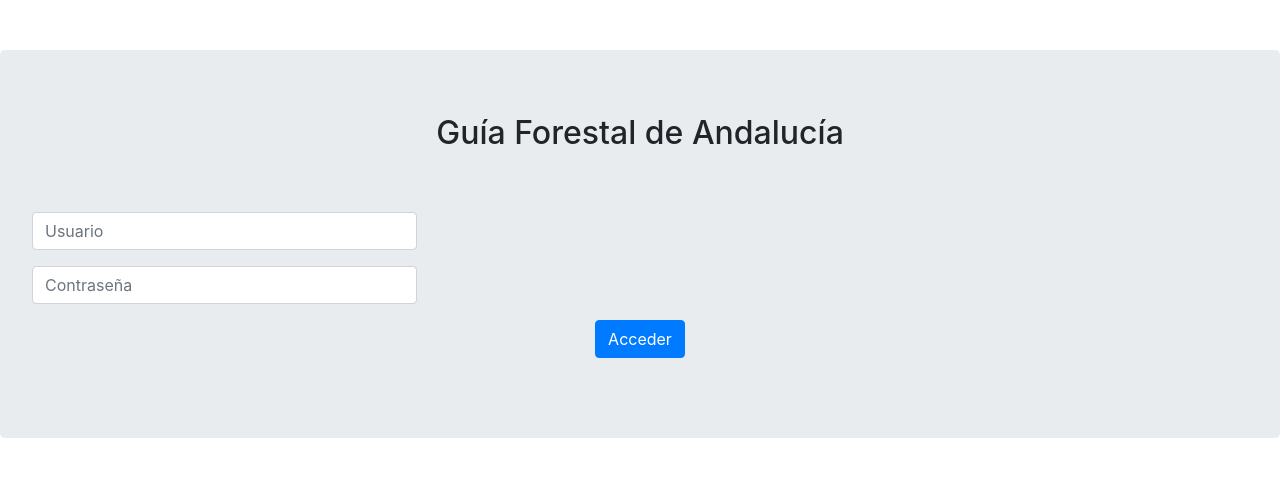
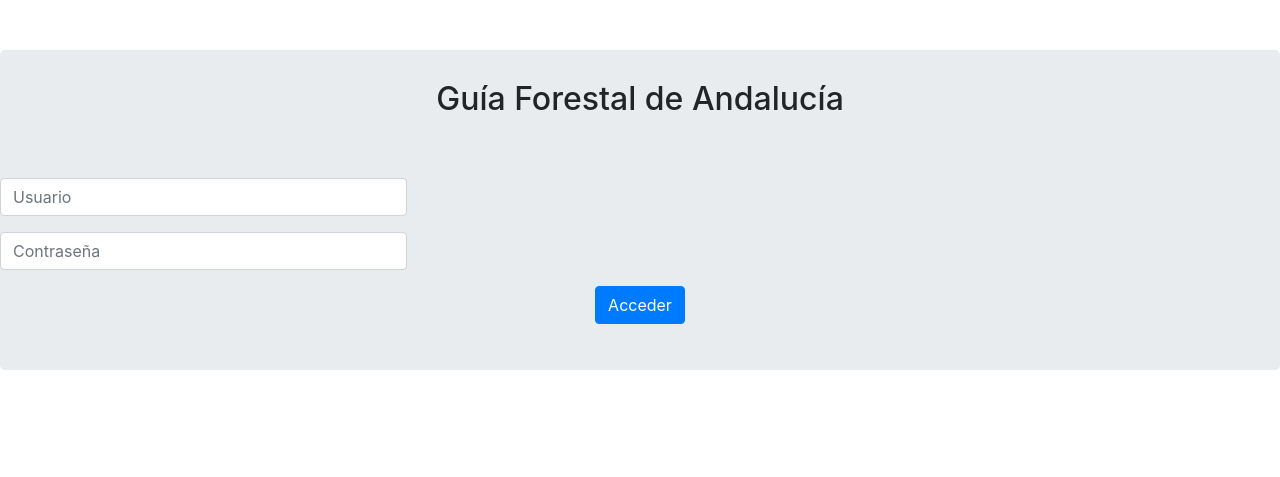
Before and after one commit to baenans/GFA, a Django app: template www/templates/login.htm in a window 1280 px wide. Shown: the top 477 px of the page. Run offline with Django 3.2, Linux system fonts and the light colour scheme; the template is opened without the code that fills it, so the values that code supplies are empty; parts of the project's set-up code (start-up, migrations or seed data) failed here and were passed over; some libraries are stand-ins or nearby versions.

Commit message:
Eliminado padding jumbotron

```diff
--- a/www/templates/login.htm
+++ b/www/templates/login.htm
@@ -17,7 +17,7 @@
 </head>
 <body>
 
-<div class="jumbotron text-center">
+<div class="jumbotron text-center" style="padding:30px 0px 30px 0px">
   <h2>Guía Forestal de Andalucía</h2>
   <form method="POST" action="/login/" role="form">
   	{% csrf_token %}
@@ -28,7 +28,7 @@
   		</div>
   	</div>
     {% if error %}
-            <p><div class="alert alert-danger" style="width:100%">
+            <p><div class="alert alert-danger">
               {{ error }}
             </div></p>
     {% endif %}
```
